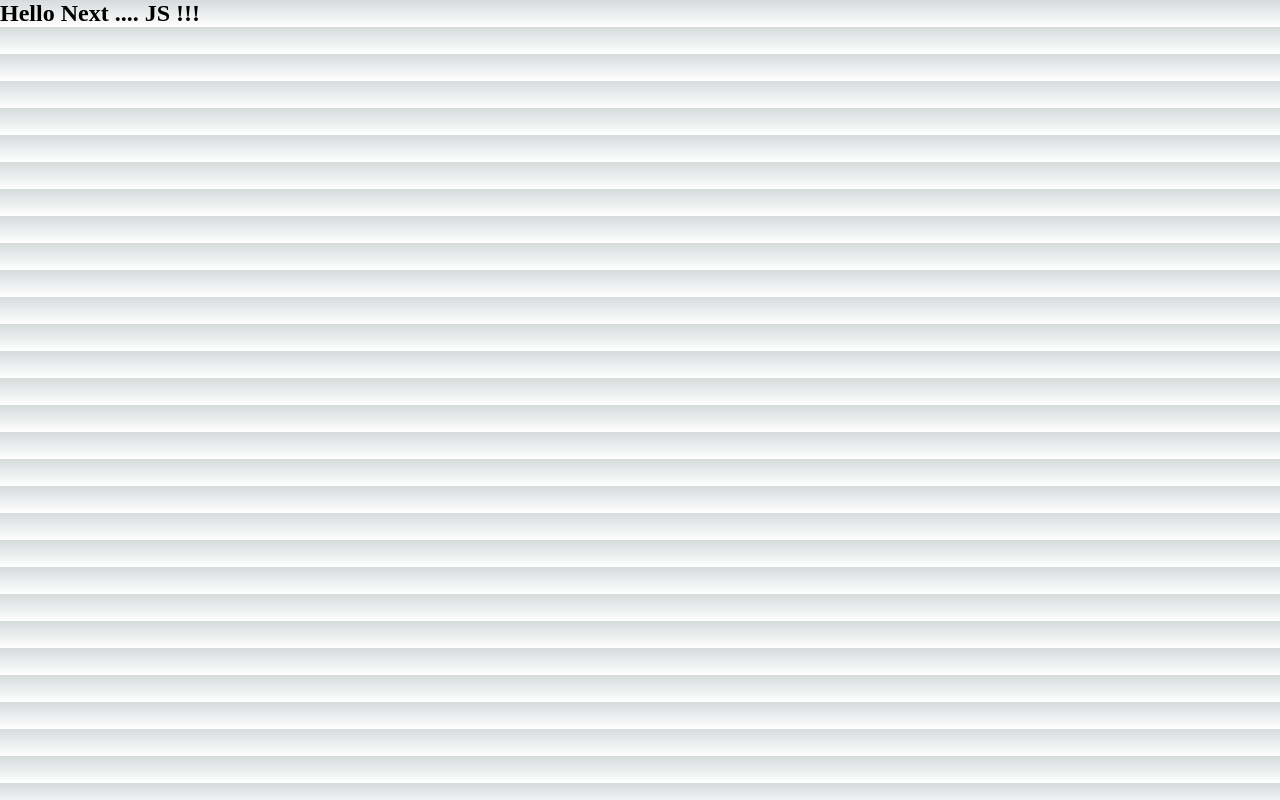
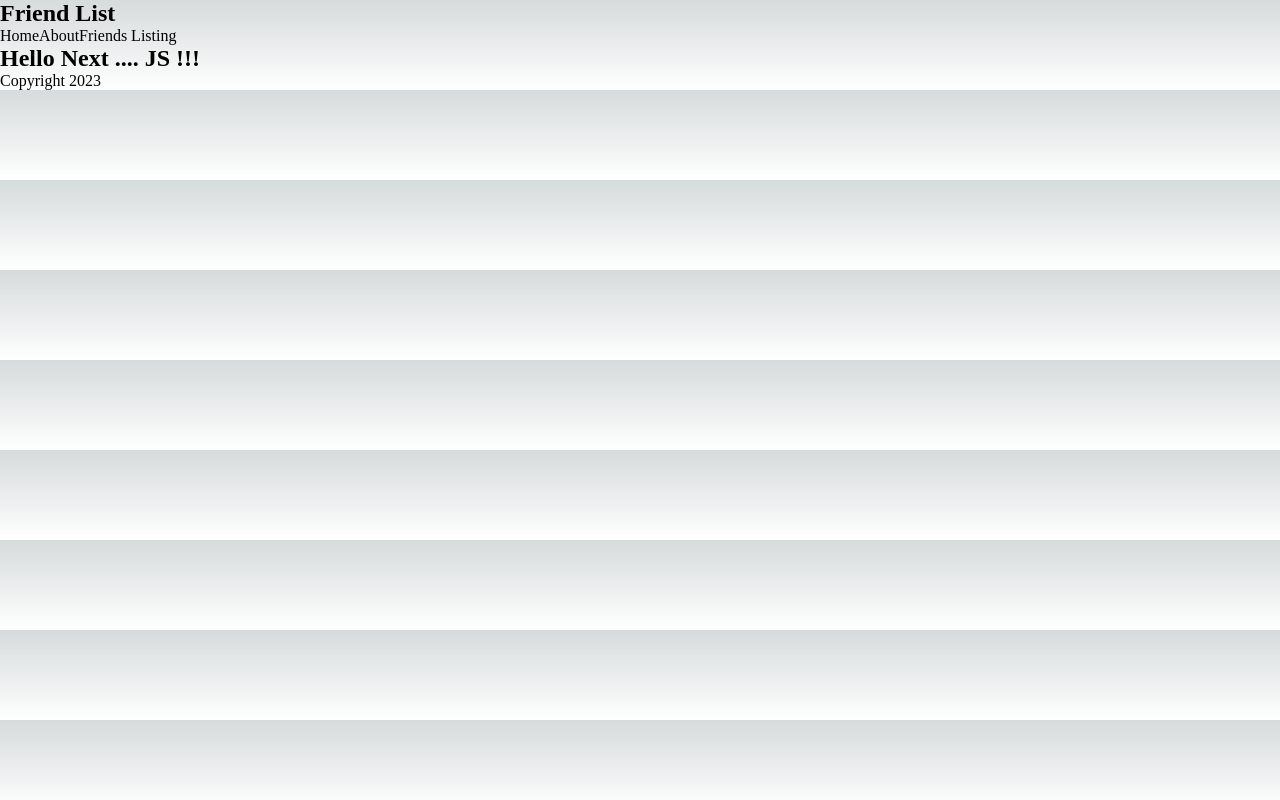
Before and after one commit to jasdhiratrevature/nextjs-demo, a Next.js app: page / in a window 1280 px wide. Built offline with nearby package versions, Linux system fonts and the light colour scheme.

Commit message:
03-More_Components

```diff
--- /dev/null
+++ b/comps/Footer.js
@@ -0,0 +1,9 @@
+const Footer = () => {
+    return (
+      <footer>
+        Copyright 2023
+      </footer>
+    );
+  }
+
+  export default Footer;
--- /dev/null
+++ b/comps/Navbar.js
@@ -0,0 +1,14 @@
+const Navbar = () => {
+    return (
+      <nav>
+        <div className="logo">
+          <h1>Friend List</h1>
+        </div>
+        <a>Home</a>
+        <a>About</a>
+        <a>Friends Listing</a>
+      </nav>
+  );
+  }
+
+  export default Navbar;
--- a/pages/index.js
+++ b/pages/index.js
@@ -2,13 +2,17 @@
 import Image from 'next/image'
 import { Inter } from 'next/font/google'
 import styles from '@/styles/Home.module.css'
+import Navbar from '@/comps/Navbar'
+import Footer from '@/comps/Footer'
 
 const inter = Inter({ subsets: ['latin'] })
 
 export default function Home() {
   return (
    <div>
+    <Navbar/>
     <h2>Hello Next .... JS !!!</h2>
+    <Footer/>
    </div>
   )
 }
```
Also changed, not shown: 1 other file (tests, documents, lock files or other folders).
